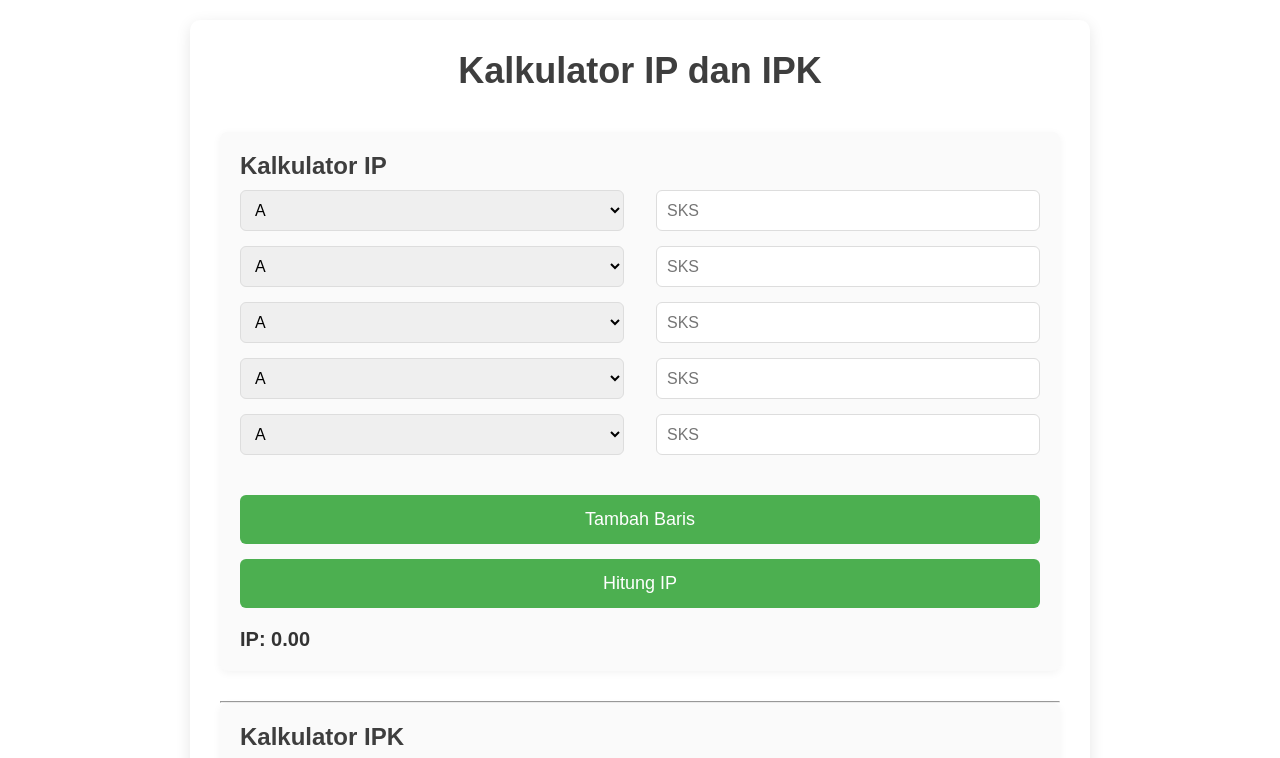
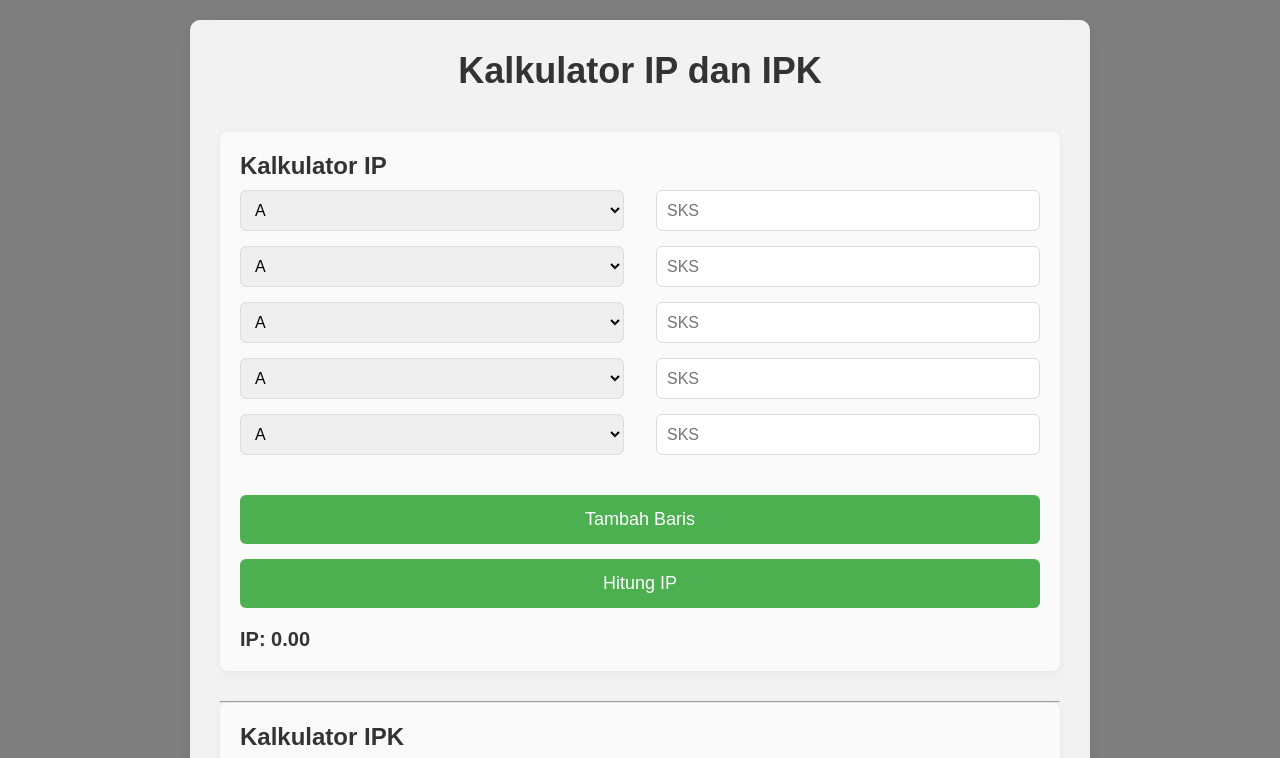
Before and after one commit to Arpuraen/Kalkulator-IP-IPK-Sederhana, a plain HTML site: page index.html in a window 1280 px wide. Shown: the top 758 px of the page. Drawn offline with Linux system fonts and the light colour scheme.

Commit message:
Update styles.css

```diff
--- a/styles.css
+++ b/styles.css
@@ -15,30 +15,41 @@ body {
     justify-content: center;
     align-items: flex-start;
     height: 100vh;
-    color: #333;
+    color: #fff; /* Teks putih untuk kontras */
     padding: 20px;
+    position: relative;
+}
+
+body::before {
+    content: '';
+    position: absolute;
+    top: 0;
+    left: 0;
+    width: 100%;
+    height: 100%;
+    background-color: rgba(0, 0, 0, 0.5); /* Overlay hitam semi-transparan */
+    z-index: -1; /* Membuat overlay berada di belakang konten */
 }
 
 .container {
-    background-color: #fff;
+    background-color: rgba(255, 255, 255, 0.9); /* Transparansi untuk kontainer */
     padding: 30px;
     border-radius: 10px;
     box-shadow: 0 4px 15px rgba(0, 0, 0, 0.1);
     width: 100%;
     max-width: 900px;
-    /* Mengatur agar kontainer tetap responsif */
     box-sizing: border-box;
 }
 
 h1 {
     text-align: center;
     margin-bottom: 40px;
-    color: #3e3e3e;
+    color: #333; /* Warna teks tetap gelap dalam kontainer */
     font-size: 36px;
 }
 
 h2 {
-    color: #3e3e3e;
+    color: #333;
     margin-bottom: 10px;
     font-size: 24px;
 }
@@ -112,22 +123,6 @@ p {
     color: #333;
 }
 
-/* Animations for adding rows */
-@keyframes fadeIn {
-    from {
-        opacity: 0;
-        transform: translateY(-10px);
-    }
-    to {
-        opacity: 1;
-        transform: translateY(0);
-    }
-}
-
-.row {
-    animation: fadeIn 0.3s ease-in-out;
-}
-
 /* Media Queries for Responsiveness */
 @media (max-width: 768px) {
     .container {
```
